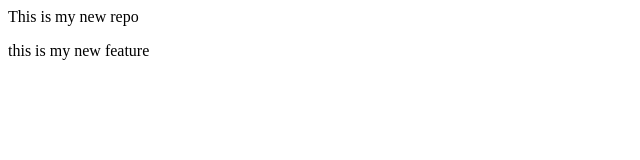
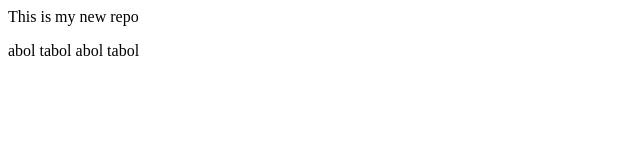
Before and after one commit to sanzidaislamjui-sudo/local-repo, a plain HTML site: page local-repo/index.html in a window 1280 px wide. Shown: the full height of the page, 0-640 px from the left. Drawn offline with Linux system fonts and the light colour scheme.

Commit message:
Add new feature

```diff
--- a/local-repo/index.html
+++ b/local-repo/index.html
@@ -1,2 +1,2 @@
 <p>This is my new repo</p>
-<p>this is my new feature</p>
+<p>abol tabol abol tabol</p>
```
